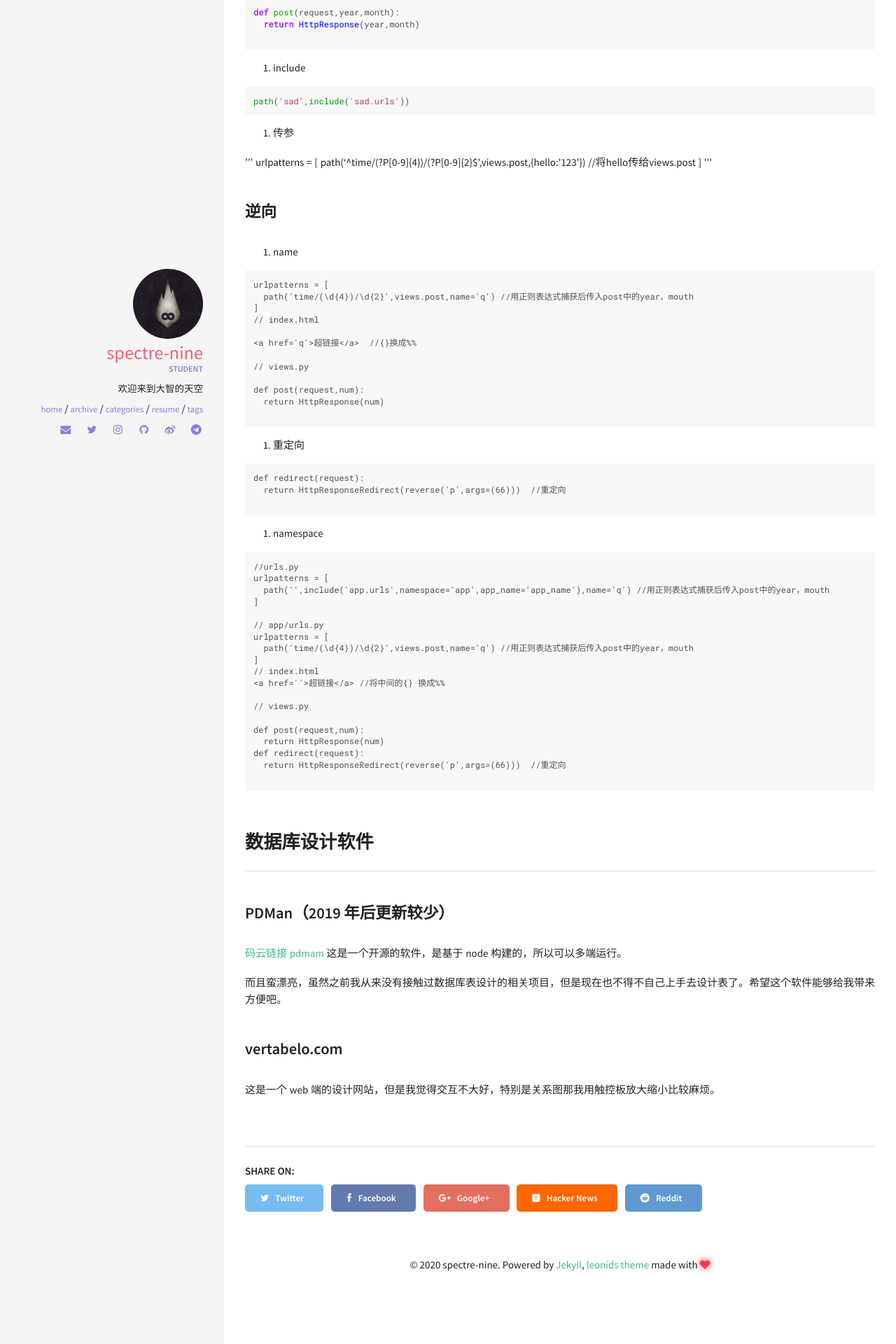
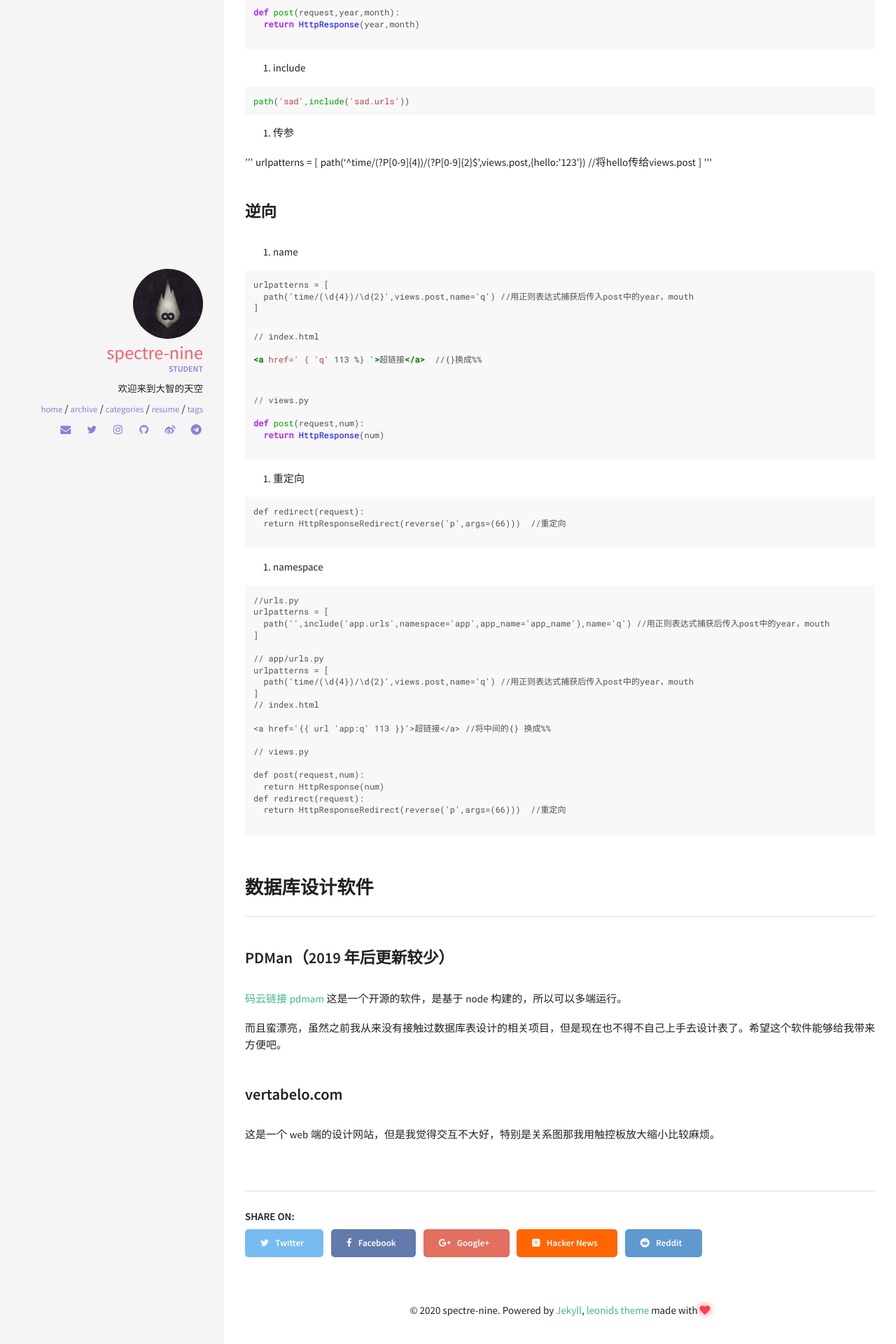
Before and after one commit to Nickszy/nickszy.github.io, a Jekyll site: the page built from _posts/2020-02-06-learn.md, in a window 1280 px wide. Shown: the part 838-2758 px from the top of the page at 70% size. Built offline with Jekyll 4.4.1, drawn with Linux system fonts in a browser that asks for light colours; comment, search, counter and statistics services are not loaded.

Commit message:
add raw&endraw

````diff
--- a/_posts/2020-02-06-learn.md
+++ b/_posts/2020-02-06-learn.md
@@ -66,10 +66,16 @@ urlpatterns = [
 urlpatterns = [
   path('time/(\d{4})/\d{2}',views.post,name='q') //用正则表达式捕获后传入post中的year，mouth
 ]
+```
+
+```html
 // index.html
 
-<a href='{{ 'q' 113 %}}'>超链接</a>  //{}换成%%
+<a href='{% raw %} { 'q' 113 %} {% endraw %}'>超链接</a>  //{}换成%%
 
+```
+
+```py
 // views.py
 
 def post(request,num):
@@ -98,8 +104,9 @@ urlpatterns = [
   path('time/(\d{4})/\d{2}',views.post,name='q') //用正则表达式捕获后传入post中的year，mouth
 ]
 // index.html
+{% raw %}
 <a href='{{ url 'app:q' 113 }}'>超链接</a> //将中间的{} 换成%%
-
+{% endraw %}
 // views.py
 
 def post(request,num):
````
